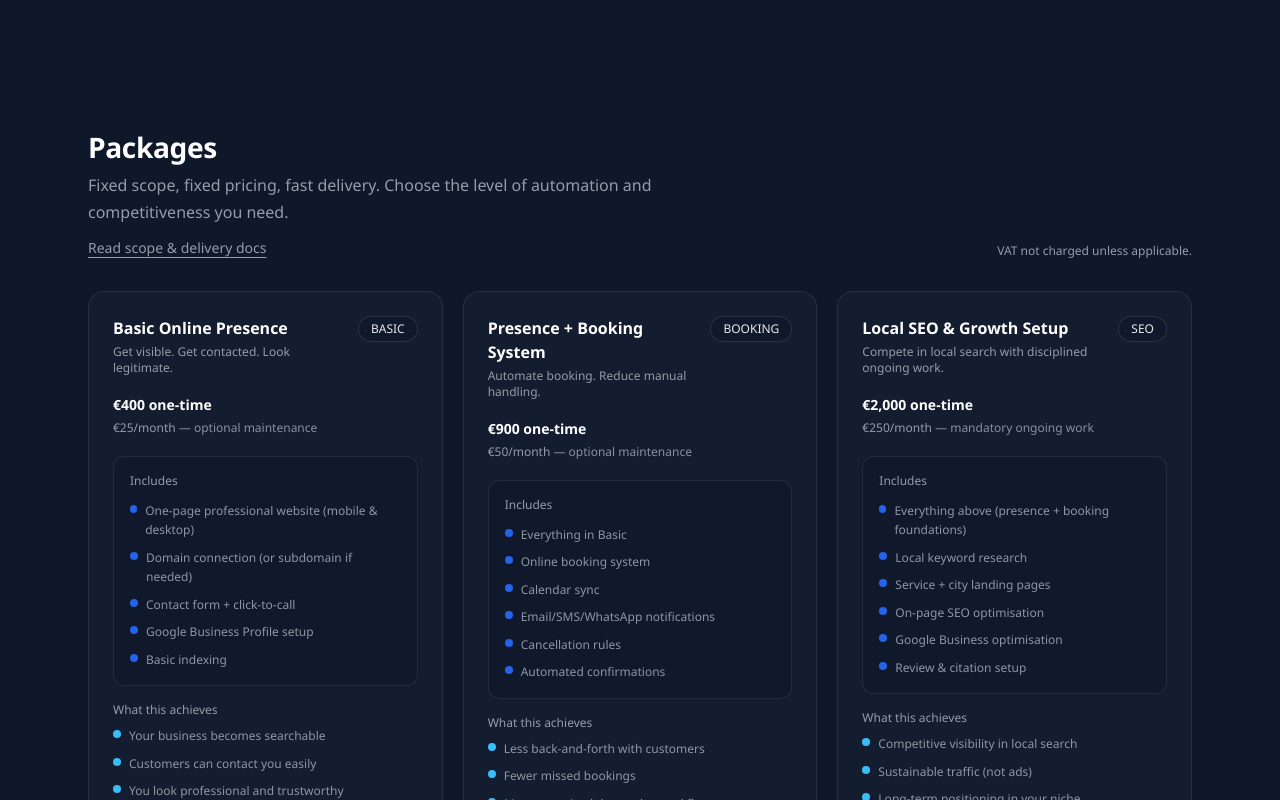
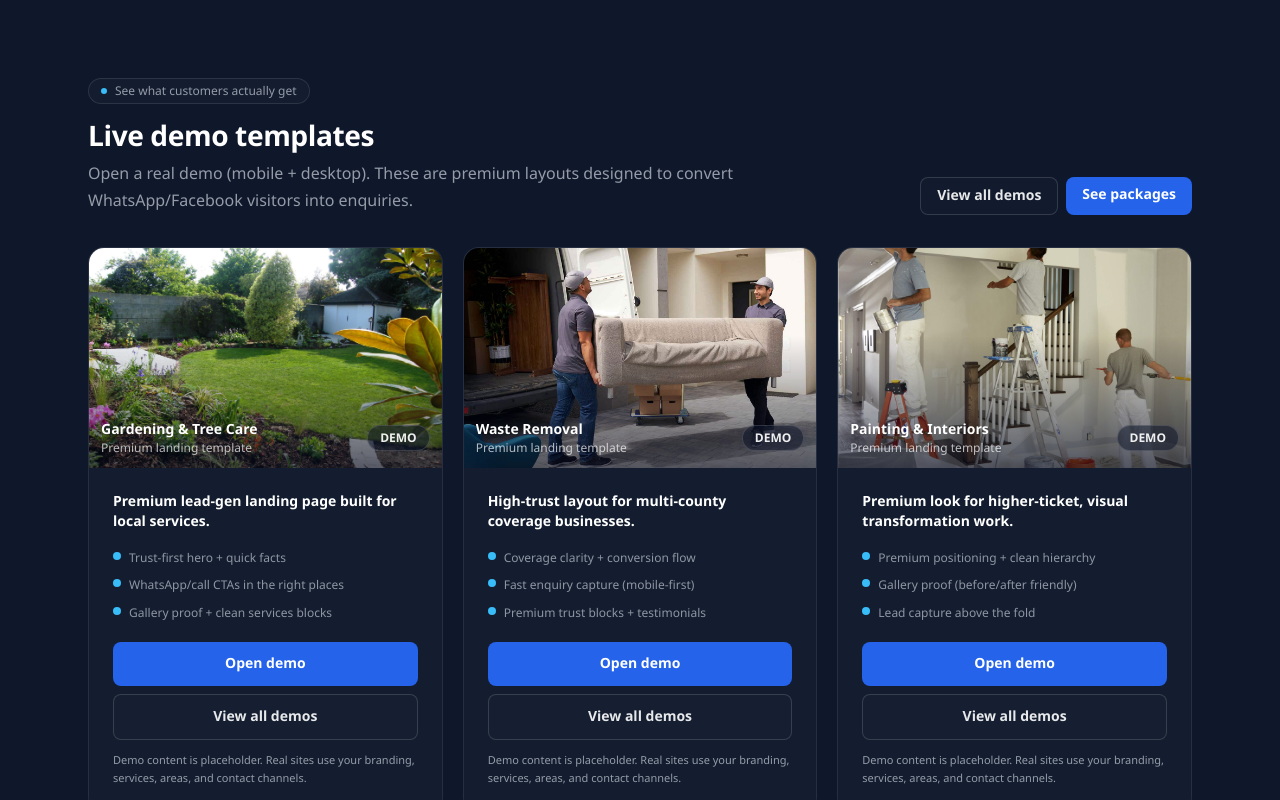
Before and after one commit to 7mmodeh/maxgen, a Next.js app: page /online-presence in a window 1280 px wide. Shown: the part 760-1560 px from the top of the page. Built offline with nearby package versions, Linux system fonts and the light colour scheme; no server answers.

Commit message:
mfixBfinal

```diff
--- a/app/online-presence/page.tsx
+++ b/app/online-presence/page.tsx
@@ -183,6 +183,48 @@ function hasNonCanceledOrder(
   return orders.some((o) => o.package_key === key && o.status !== "canceled");
 }
 
+const DEMOS: Array<{
+  slug: string;
+  niche: string;
+  headline: string;
+  coverSrc: string;
+  bullets: readonly string[];
+}> = [
+  {
+    slug: "gardening",
+    niche: "Gardening & Tree Care",
+    headline: "Premium lead-gen landing page built for local services.",
+    coverSrc: "/presence-demos/gardening/garden1.jpg",
+    bullets: [
+      "Trust-first hero + quick facts",
+      "WhatsApp/call CTAs in the right places",
+      "Gallery proof + clean services blocks",
+    ],
+  },
+  {
+    slug: "waste-removal",
+    niche: "Waste Removal",
+    headline: "High-trust layout for multi-county coverage businesses.",
+    coverSrc: "/presence-demos/waste-removal/waste1.jpg",
+    bullets: [
+      "Coverage clarity + conversion flow",
+      "Fast enquiry capture (mobile-first)",
+      "Premium trust blocks + testimonials",
+    ],
+  },
+  {
+    slug: "painting",
+    niche: "Painting & Interiors",
+    headline: "Premium look for higher-ticket, visual transformation work.",
+    coverSrc: "/presence-demos/painting/paint1.jpg",
+    bullets: [
+      "Premium positioning + clean hierarchy",
+      "Gallery proof (before/after friendly)",
+      "Lead capture above the fold",
+    ],
+  },
+];
+
 export default async function OnlinePresencePage() {
   const supabase = await supabaseServer();
   const { data: userRes } = await supabase.auth.getUser();
@@ -245,6 +287,7 @@ export default async function OnlinePresencePage() {
 
         {/* Nav */}
         <header className="mx-auto flex w-full max-w-6xl items-center justify-between px-6 py-6">
+          <div className="flex items-center gap-3">
             <Link href="/" className="flex items-center gap-3">
               <div
                 className="relative h-9 w-9 overflow-hidden rounded-md"
@@ -266,8 +309,11 @@ export default async function OnlinePresencePage() {
                 <div className="text-sm font-semibold tracking-wide">
                   Maxgen Systems
                 </div>
-              <div className="flex flex-wrap items-center gap-3">
                 <div className="text-xs mx-muted">Online Presence</div>
+              </div>
+            </Link>
+
+            <div className="hidden sm:flex items-center gap-3">
               <span className="text-xs mx-muted opacity-50">•</span>
               <Link
                 className="text-xs mx-muted hover:opacity-90"
@@ -277,7 +323,6 @@ export default async function OnlinePresencePage() {
               </Link>
             </div>
           </div>
-          </Link>
 
           {/* Session + nav */}
           <div className="flex items-center gap-3">
@@ -298,7 +343,6 @@ export default async function OnlinePresencePage() {
                 FAQ
               </a>
 
-              {/* ✅ Docs link added */}
               <Link
                 href={DOCS_HUB_HREF}
                 className="text-sm mx-muted hover:opacity-90"
@@ -317,19 +361,6 @@ export default async function OnlinePresencePage() {
 
             {user ? (
               <div className="flex items-center gap-2">
-                {/* <div
-                  className="hidden md:block rounded-full px-3 py-1 text-xs"
-                  style={{
-                    background: "rgba(15,23,42,0.45)",
-                    border: "1px solid rgba(255,255,255,0.10)",
-                    color: "rgba(255,255,255,0.85)",
-                  }}
-                  title={user.email ?? undefined}
-                >
-                  Signed in{user.email ? `: ${user.email}` : ""}
-                </div> */}
-
-                {/* ✅ Docs button (visible when signed in too) */}
                 <Link
                   href={DOCS_HUB_HREF}
                   className="rounded-lg border px-4 py-2 text-sm font-semibold"
@@ -413,7 +444,6 @@ export default async function OnlinePresencePage() {
                     Get Online
                   </a>
 
-                  {/* ✅ Docs CTA added */}
                   <Link
                     href={DOCS_HUB_HREF}
                     className="inline-flex items-center justify-center rounded-lg px-5 py-3 text-sm font-semibold transition"
@@ -453,7 +483,6 @@ export default async function OnlinePresencePage() {
                   )}
                 </div>
 
-                {/* Optional micro-copy under CTAs */}
                 <div className="mt-3 text-xs mx-muted">
                   Scope, delivery steps, and boundaries are documented for
                   clarity.
@@ -592,6 +621,156 @@ export default async function OnlinePresencePage() {
         </section>
       </div>
 
+      {/* ✅ Live Demo Templates (inserted right below Hero) */}
+      <section className="mx-auto w-full max-w-6xl px-6 pb-14">
+        <FadeIn>
+          <div className="flex flex-col gap-3 md:flex-row md:items-end md:justify-between">
+            <div>
+              <div
+                className="inline-flex items-center gap-2 rounded-full border px-3 py-1 text-xs"
+                style={{
+                  borderColor: "rgba(255,255,255,0.10)",
+                  background: "rgba(30,41,59,0.35)",
+                  color: "rgba(156,163,175,0.95)",
+                }}
+              >
+                <span
+                  className="h-1.5 w-1.5 rounded-full"
+                  style={{ background: "var(--mx-light-accent)" }}
+                />
+                See what customers actually get
+              </div>
+
+              <h2 className="mt-4 mx-h2">Live demo templates</h2>
+              <p className="mt-2 mx-body mx-muted max-w-2xl">
+                Open a real demo (mobile + desktop). These are premium layouts
+                designed to convert WhatsApp/Facebook visitors into enquiries.
+              </p>
+            </div>
+
+            <div className="flex flex-wrap gap-2">
+              <Link
+                href="/presence/demos"
+                className="rounded-lg border px-4 py-2 text-sm font-semibold"
+                style={{
+                  border: "1px solid rgba(255,255,255,0.14)",
+                  color: "rgba(255,255,255,0.9)",
+                  background: "rgba(30,41,59,0.25)",
+                }}
+              >
+                View all demos
+              </Link>
+              <a
+                href="#packages"
+                className="rounded-lg px-4 py-2 text-sm font-semibold transition"
+                style={{ background: "var(--mx-cta)", color: "#fff" }}
+              >
+                See packages
+              </a>
+            </div>
+          </div>
+        </FadeIn>
+
+        <Stagger>
+          <div className="mt-8 grid gap-5 md:grid-cols-3">
+            {DEMOS.map((demo) => (
+              <Item key={demo.slug}>
+                <div
+                  className="group h-full overflow-hidden rounded-2xl"
+                  style={{
+                    background: "rgba(30,41,59,0.35)",
+                    border: "1px solid rgba(255,255,255,0.08)",
+                    transition: "transform 150ms ease, border-color 150ms ease",
+                  }}
+                >
+                  <div className="relative aspect-[16/10] w-full overflow-hidden">
+                    <Image
+                      src={demo.coverSrc}
+                      alt={`${demo.niche} demo cover`}
+                      fill
+                      sizes="(max-width: 768px) 100vw, 33vw"
+                      className="object-cover transition duration-300 group-hover:scale-[1.02]"
+                      priority={demo.slug === "gardening"}
+                    />
+                    <div
+                      className="absolute inset-0"
+                      style={{
+                        background:
+                          "linear-gradient(to top, rgba(2,6,23,0.65) 0%, rgba(2,6,23,0) 60%)",
+                      }}
+                    />
+                    <div className="absolute bottom-3 left-3 right-3 flex items-center justify-between gap-3">
+                      <div className="min-w-0">
+                        <div className="truncate text-sm font-semibold text-white">
+                          {demo.niche}
+                        </div>
+                        <div className="truncate text-xs text-white/70">
+                          Premium landing template
+                        </div>
+                      </div>
+                      <div
+                        className="shrink-0 rounded-full px-3 py-1 text-xs font-semibold"
+                        style={{
+                          background: "rgba(15,23,42,0.55)",
+                          border: "1px solid rgba(255,255,255,0.14)",
+                          color: "rgba(255,255,255,0.92)",
+                        }}
+                      >
+                        DEMO
+                      </div>
+                    </div>
+                  </div>
+
+                  <div className="p-6">
+                    <div className="text-sm font-semibold">{demo.headline}</div>
+
+                    <ul className="mt-4 space-y-2 text-xs leading-relaxed">
+                      {demo.bullets.map((b) => (
+                        <li key={b} className="flex gap-2">
+                          <span
+                            className="mt-1 h-2 w-2 rounded-full"
+                            style={{ background: "var(--mx-light-accent)" }}
+                          />
+                          <span className="mx-muted" style={{ opacity: 0.95 }}>
+                            {b}
+                          </span>
+                        </li>
+                      ))}
+                    </ul>
+
+                    <div className="mt-5 grid gap-2">
+                      <Link
+                        href={`/presence/demos/${demo.slug}`}
+                        className="inline-flex w-full items-center justify-center rounded-lg px-5 py-3 text-sm font-semibold transition"
+                        style={{ background: "var(--mx-cta)", color: "#fff" }}
+                      >
+                        Open demo
+                      </Link>
+                      <Link
+                        href="/presence/demos"
+                        className="inline-flex w-full items-center justify-center rounded-lg px-5 py-3 text-sm font-semibold"
+                        style={{
+                          border: "1px solid rgba(255,255,255,0.14)",
+                          color: "rgba(255,255,255,0.9)",
+                          background: "rgba(30,41,59,0.25)",
+                        }}
+                      >
+                        View all demos
+                      </Link>
+                    </div>
+
+                    <div className="mt-3 text-[11px] mx-muted leading-relaxed">
+                      Demo content is placeholder. Real sites use your branding,
+                      services, areas, and contact channels.
+                    </div>
+                  </div>
+                </div>
+              </Item>
+            ))}
+          </div>
+        </Stagger>
+      </section>
+
       {/* Packages */}
       <section id="packages" className="mx-auto w-full max-w-6xl px-6 py-14">
         <FadeIn>
@@ -603,7 +782,6 @@ export default async function OnlinePresencePage() {
                 automation and competitiveness you need.
               </p>
 
-              {/* ✅ Small docs link in header area */}
               <div className="mt-3 text-sm">
                 <Link
                   href={DOCS_HUB_HREF}
@@ -792,7 +970,6 @@ export default async function OnlinePresencePage() {
                         />
                       )}
 
-                      {/* ✅ Tiny docs link under purchase actions */}
                       <div className="mt-3 text-[11px] mx-muted">
                         <Link
                           href={DOCS_HUB_HREF}
```
Lines whose indentation alone changed are shown as unchanged.
